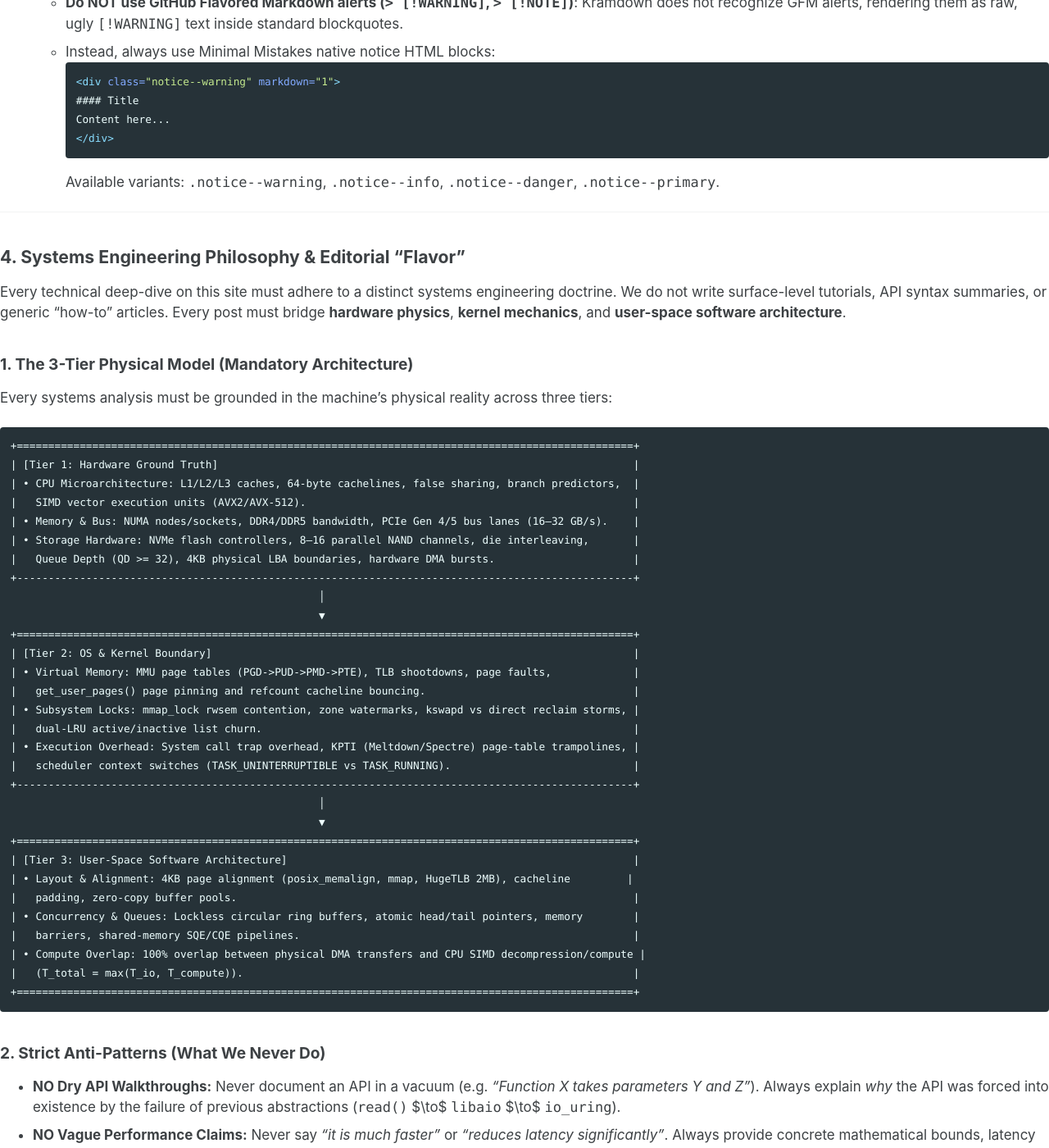
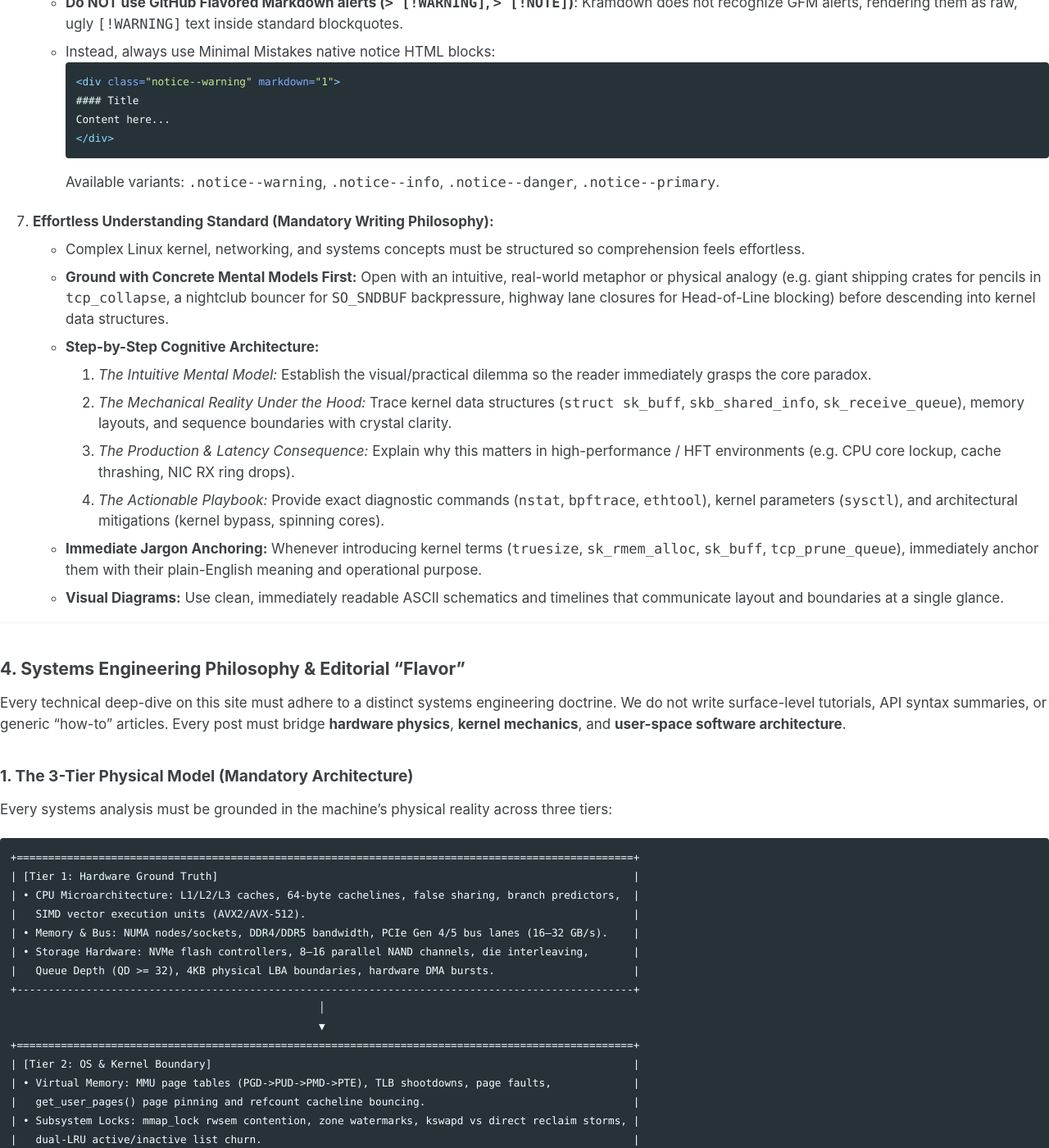
Before and after one commit to marsset/marsset.github.io, a Jekyll site: the page built from AGENTS.md, in a window 1280 px wide and 1400 px high, scrolled down 2616 px. Shown: the whole window at 82% size. Built offline with Jekyll 4.4.1, drawn with Linux system fonts in a browser that asks for light colours; cached includes are drawn as plain includes; our own code applies the rules of GitHub Pages for plain Markdown files; some of the changed text lies outside the part shown.

Commit message:
docs: add effortless understanding standard to AGENTS.md for cross-ai collaboration

````diff
--- a/AGENTS.md
+++ b/AGENTS.md
@@ -93,6 +93,16 @@ excerpt: >
      </div>
      ```
      Available variants: `.notice--warning`, `.notice--info`, `.notice--danger`, `.notice--primary`.
+7. **Effortless Understanding Standard (Mandatory Writing Philosophy):**
+   - Complex Linux kernel, networking, and systems concepts must be structured so comprehension feels effortless.
+   - **Ground with Concrete Mental Models First:** Open with an intuitive, real-world metaphor or physical analogy (e.g. giant shipping crates for pencils in `tcp_collapse`, a nightclub bouncer for `SO_SNDBUF` backpressure, highway lane closures for Head-of-Line blocking) before descending into kernel data structures.
+   - **Step-by-Step Cognitive Architecture:**
+     1. *The Intuitive Mental Model:* Establish the visual/practical dilemma so the reader immediately grasps the core paradox.
+     2. *The Mechanical Reality Under the Hood:* Trace kernel data structures (`struct sk_buff`, `skb_shared_info`, `sk_receive_queue`), memory layouts, and sequence boundaries with crystal clarity.
+     3. *The Production & Latency Consequence:* Explain why this matters in high-performance / HFT environments (e.g. CPU core lockup, cache thrashing, NIC RX ring drops).
+     4. *The Actionable Playbook:* Provide exact diagnostic commands (`nstat`, `bpftrace`, `ethtool`), kernel parameters (`sysctl`), and architectural mitigations (kernel bypass, spinning cores).
+   - **Immediate Jargon Anchoring:** Whenever introducing kernel terms (`truesize`, `sk_rmem_alloc`, `sk_buff`, `tcp_prune_queue`), immediately anchor them with their plain-English meaning and operational purpose.
+   - **Visual Diagrams:** Use clean, immediately readable ASCII schematics and timelines that communicate layout and boundaries at a single glance.
 
 ---
 
@@ -142,7 +152,7 @@ Every systems analysis must be grounded in the machine's physical reality across
 - **NO Toy Code Snippets:** Provide production-grade, compilable, idiomatic C/C++ showing exact flags (`O_DIRECT`, `MAP_HUGETLB`, `IORING_SETUP_SQPOLL`), alignment assertions, and error handling.
 
 ### 3. Structural Anatomy of a Great Post
-1. **The Core Dilemma / Architectural Conflict:** Open with an apparent paradox or engineering failure (e.g. *"Why does a 7 GB/s NVMe drive crawl at 1 GB/s under O_DIRECT?"* or *"Why do sequential scans evict random-access working sets?"*).
-2. **The Battlegrounds:** Frame technical sections as concrete trade-offs (e.g. *Row-Stitching vs. Decompression*, *Synchronous Stall vs. Async Pipeline*).
-3. **Hardware / Data-Flow Diagrams:** Every post must feature at least one custom inline SVG diagram showing memory layouts, kernel/user boundaries, or queue state transitions.
-4. **Summary Rules of Engagement:** Conclude with actionable, battle-tested engineering heuristics for production system architects.
+1. **The Intuitive Analogy & Core Dilemma:** Open with a relatable mental model and an apparent paradox or engineering failure (e.g. *"Why does packing an 80-byte trade fill consume 2 KB of RAM?"* or *"Why do sequential scans evict random-access working sets?"*).
+2. **The Battlegrounds:** Frame technical sections as concrete trade-offs (e.g. *Row-Stitching vs. Decompression*, *Synchronous Stall vs. Async Pipeline*, *truesize vs. Payload Window*).
+3. **Hardware / Data-Flow Diagrams:** Every post must feature clean visual schematics (inline SVG or clean ASCII diagrams) showing memory layouts, kernel/user boundaries, or queue state transitions.
+4. **Summary Rules of Engagement:** Conclude with actionable, battle-tested engineering heuristics and diagnostic commands for production system architects.
````
